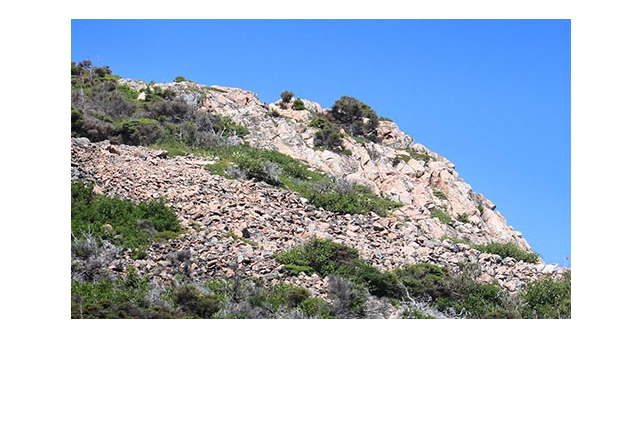
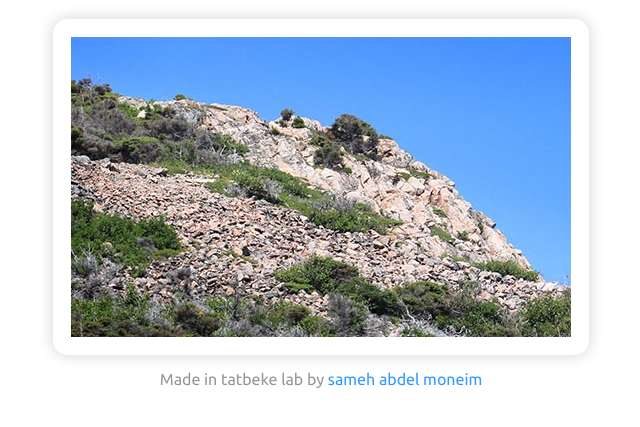
Before and after one commit to seniorsam/Jquery-slider, a plain HTML site: page index.html in a window 1280 px wide. Shown: the part 61-488 px from the top of the page, without its empty margins (319-959 px from the left). Drawn offline with nearby package versions, Linux system fonts and the light colour scheme.

Commit message:
style updated

```diff
--- a/assets/jquery_slider_app.js
+++ b/assets/jquery_slider_app.js
@@ -14,6 +14,9 @@
 		init:
 			function(){
 
+				// inititiate the container styles
+
+				JquerySlider.sliderWrapper.css("width", JquerySlider.sliderImageWidth * JquerySlider.sliderImageLength + "px");
 				var moon;
 
 				moon = setInterval(function(){JquerySlider.play()},2000);
@@ -22,7 +25,6 @@
 										  .on('click',function(){
 										  	clearInterval(moon);
 										  });
-
 			},
 
 		play:
--- a/assets/style.css
+++ b/assets/style.css
@@ -8,6 +8,9 @@ h1{text-align: center;display: block;}
 	overflow:
 	hidden;
 	position: relative;
+    border-radius: 15px;
+    border: solid 18px #fff;
+    box-shadow: 0px 0px 15px #d2d2d2;
 }
 
 .control{
@@ -42,7 +45,6 @@ h1{text-align: center;display: block;}
 }
 
 .slider-images{
-	width:1500px;
 	margin: 0px;
 	padding: 0px;
 	position: relative;
@@ -60,3 +62,15 @@ h1{text-align: center;display: block;}
 	width: 100%;
 	height: auto;
 }
+
+p{
+	color: #969696;
+	display:block;
+	text-align:center;
+	margin-top: 15px;
+}
+
+p a {
+	color: #3399FF;
+	text-decoration: none;
+}
--- a/index.html
+++ b/index.html
@@ -14,8 +14,11 @@
 			<li><img src="assets/images/slider-1.jpg" alt=""></li>
 			<li><img src="assets/images/slider-2.jpg" alt=""></li>
 			<li><img src="assets/images/slider-3.jpg" alt=""></li>
+			<li><img src="assets/images/slider-2.jpg" alt=""></li>
+			<li><img src="assets/images/slider-1.jpg" alt=""></li>
 		</ul>
 	</div>
+	<p>Made in tatbeke lab by <a href="http://www.github.com/seniorsam">sameh abdel moneim</a></p>
 	<script src="http://ajax.aspnetcdn.com/ajax/jQuery/jquery-1.12.4.min.js"></script>
 	<script src="assets/jquery_slider_app.js"></script>
 </body>
```
